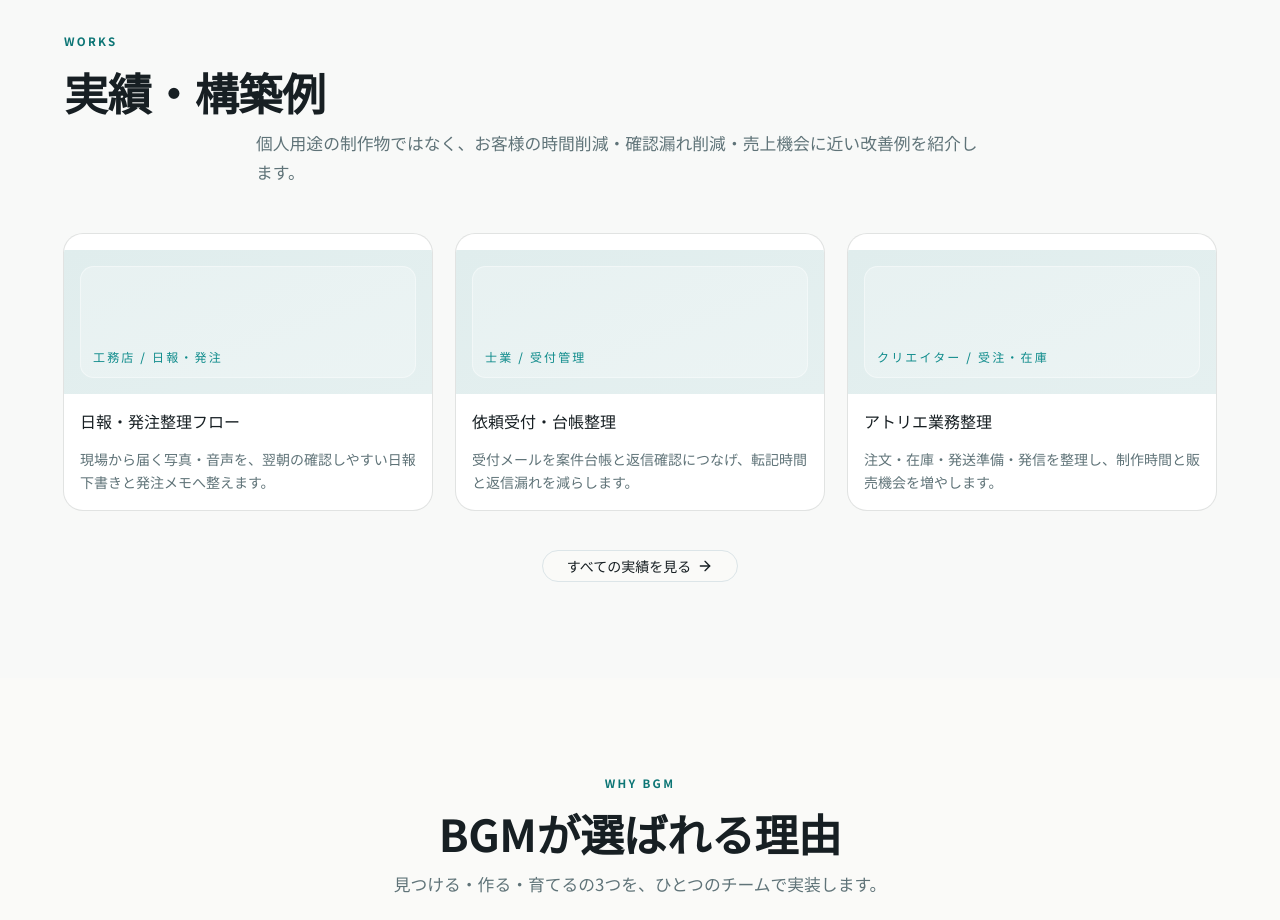
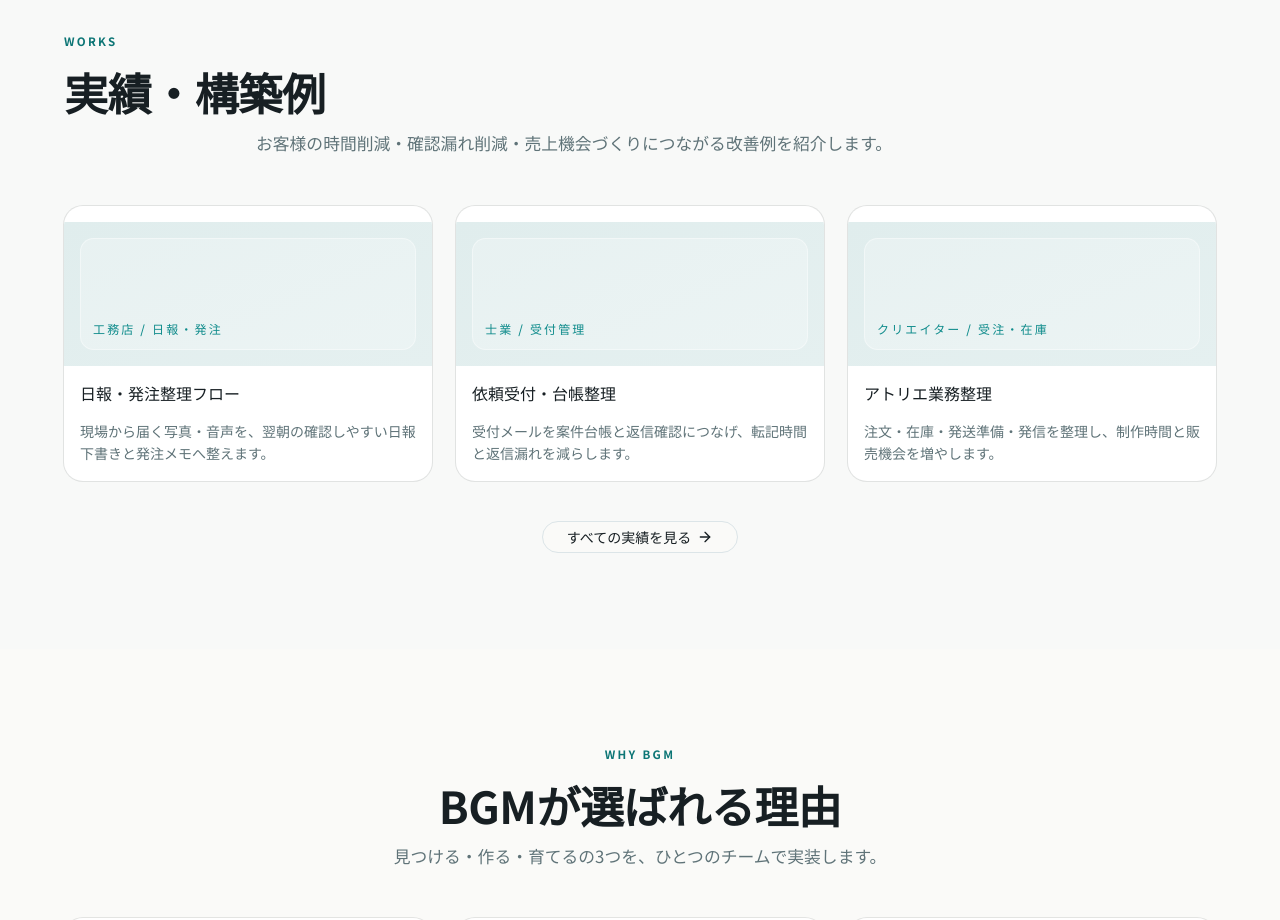
Before and after one commit to bgm-works/bgm-site, a Next.js app: page / in a window 1280 px wide. Shown: the part 2960-3880 px from the top of the page. Built offline with nearby package versions, Linux system fonts and the light colour scheme.

Commit message:
fix: 実績説明の否定表現を削除

```diff
--- a/src/app/page.tsx
+++ b/src/app/page.tsx
@@ -239,7 +239,7 @@ export default function HomePage() {
             <SectionHeader
               label="WORKS"
               title="実績・構築例"
-              subtitle="個人用途の制作物ではなく、お客様の時間削減・確認漏れ削減・売上機会に近い改善例を紹介します。"
+              subtitle="お客様の時間削減・確認漏れ削減・売上機会づくりにつながる改善例を紹介します。"
               className="mb-12"
             />
           </Reveal>
--- a/src/app/works/page.tsx
+++ b/src/app/works/page.tsx
@@ -119,7 +119,7 @@ export default function WorksPage() {
           <SectionHeader
             label="WORKS"
             title="実績・構築例"
-            subtitle="個人用途のプロダクトではなく、BGMとしてお客様に提供しやすい業務改善の型を中心に紹介します。正式な導入実績は、公開許可をいただける範囲で今後追加します。"
+            subtitle="お客様の時間削減・確認漏れ削減・売上機会づくりにつながる業務改善の型を紹介します。正式な導入実績は、公開許可をいただける範囲で今後追加します。"
             align="center"
           />
         </div>
```
